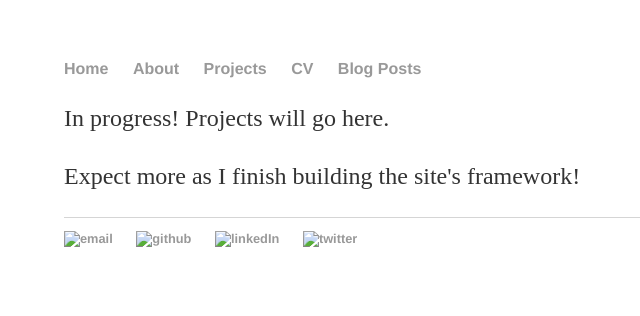
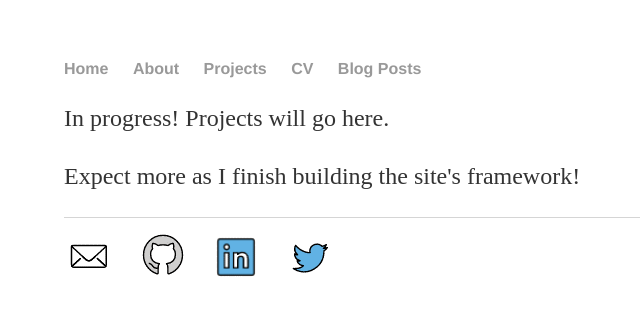
Before and after one commit to ColantonioLearn/ColantonioLearn.github.io, a Jekyll site: the page built from projects/index.md, in a window 1280 px wide. Shown: the top 316 px of the page, without its empty margins (128-768 px from the left). Built offline with Jekyll 4.4.1, drawn with Linux system fonts in a browser that asks for light colours.

Commit message:
footer icon 4

```diff
--- a/_layouts/default.html
+++ b/_layouts/default.html
@@ -23,16 +23,16 @@
 		<footer>
     		<ul>
         		<li><a href="mailto:colantoniojoseph@gmail.com">
-        			<img src="./images/email.png" alt="email" width=50px class="no_hover">
+        			<img src="/images/email.png" alt="email" width=50px class="no_hover">
         		</a></li>
         		<li><a href="https://github.com/ColantonioLearn", target="_blank">
-							<img src="./images/github.png" alt="github" width=50px class="no_hover">
+							<img src="/images/github.png" alt="github" width=50px class="no_hover">
 						</a></li>
 						<li><a href="https://www.linkedin.com/in/joseph-colantonio-63186692/", target="_blank">
-							<img src="./images/linkedin.png" alt="linkedIn" width=50px class="no_hover">
+							<img src="/images/linkedin.png" alt="linkedIn" width=50px class="no_hover">
 						</a></li>
 						<li><a href="https://twitter.com/JosephCola2nd", target="_blank">
-							<img src="./images/twitter.png" alt="twitter" width=50px class="no_hover">
+							<img src="/images/twitter.png" alt="twitter" width=50px class="no_hover">
 						</a></li>
 			</ul>
 		</footer>
```
